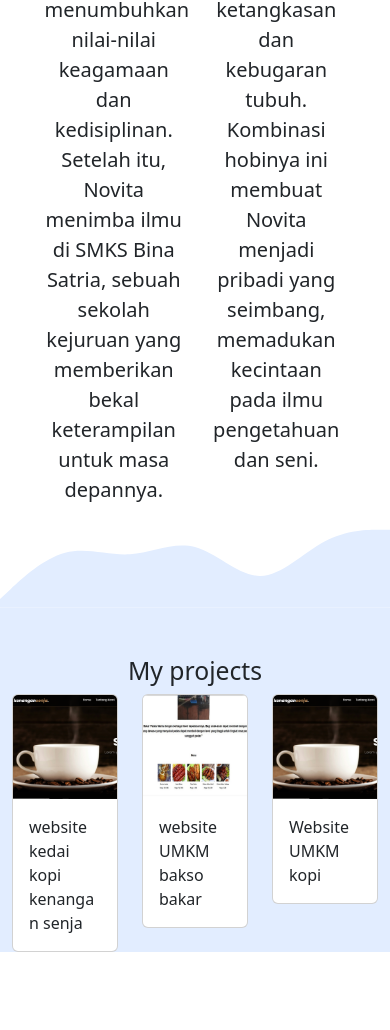
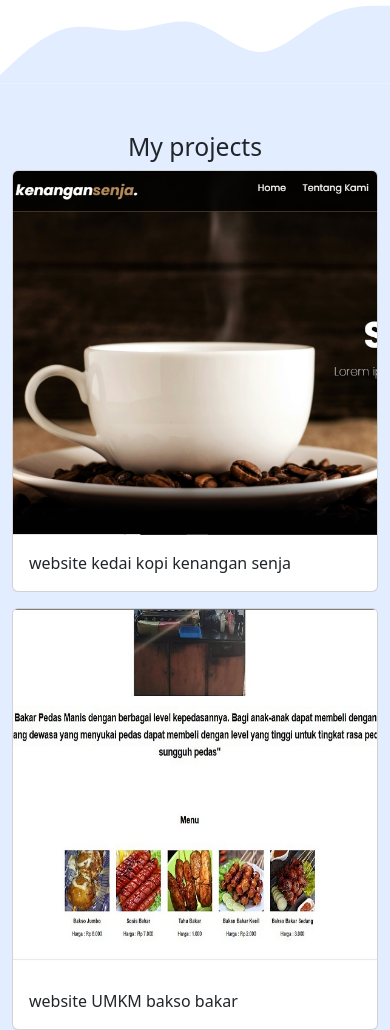
Before and after one commit to novitazalzabila/Website-Portfolio, a plain HTML site: page index.html in a window 390 px wide. Shown: the part 1582-2612 px from the top of the page. Before the commit the page ends 2534 px from the top, so only its background shows below. Drawn offline with Linux system fonts and the light colour scheme.

Commit message:
membuat responsive breakpoint

```diff
--- a/index.html
+++ b/index.html
@@ -59,14 +59,14 @@
           </div>
         </div>
         <div class="row justify-content-center fs-5 text-center mt-3">
-          <div class="col-5">
+          <div class="col-md-5">
             <p>
               Novita Zalzalbila adalah seorang wanita yang memiliki semangat tinggi dalam mengejar pendidikan dan pengembangan diri. Ia memulai perjalanan pendidikannya di SDN 106805 Manunggal, di mana ia mulai menunjukkan ketertarikannya
               pada berbagai hal baru. Kemudian, ia melanjutkan pendidikannya di SMP Tarbiyah Islamiyah, sebuah lingkungan yang membantunya menumbuhkan nilai-nilai keagamaan dan kedisiplinan. Setelah itu, Novita menimba ilmu di SMKS Bina
               Satria, sebuah sekolah kejuruan yang memberikan bekal keterampilan untuk masa depannya.
             </p>
           </div>
-          <div class="col-5">
+          <div class="col-md-5">
             <p>
               Di luar kegiatan akademik, Novita memiliki hobi yang mencerminkan kepribadian yang dinamis dan kreatif. Ia gemar membaca, sebuah kebiasaan yang membantunya memperluas wawasan dan mendalami berbagai bidang pengetahuan. Selain
               itu, ia juga menyukai menari, sebuah aktivitas yang tidak hanya menjadi media ekspresi diri tetapi juga melatih ketangkasan dan kebugaran tubuh. Kombinasi hobinya ini membuat Novita menjadi pribadi yang seimbang, memadukan
@@ -94,7 +94,7 @@
           </div>
         </div>
         <div class="row">
-          <div class="col-4">
+          <div class="col-md-4 mb-3">
             <div class="card">
               <img src="img/projects/foto2.png" class="card-img-top" alt="..." />
               <div class="card-body">
@@ -102,7 +102,7 @@
               </div>
             </div>
           </div>
-          <div class="col-4">
+          <div class="col-md-4 mb-3">
             <div class="card">
               <img src="img/projects/foto1.jpg" class="card-img-top" alt="..." />
               <div class="card-body">
@@ -110,7 +110,7 @@
               </div>
             </div>
           </div>
-          <div class="col-4">
+          <div class="col-md-4 mb-3">
             <div class="card">
               <img src="img/projects/foto2.png" class="card-img-top" alt="..." />
               <div class="card-body">
```
Also changed, not shown: ss/hasil responsive breakpoint .jpg (added).
